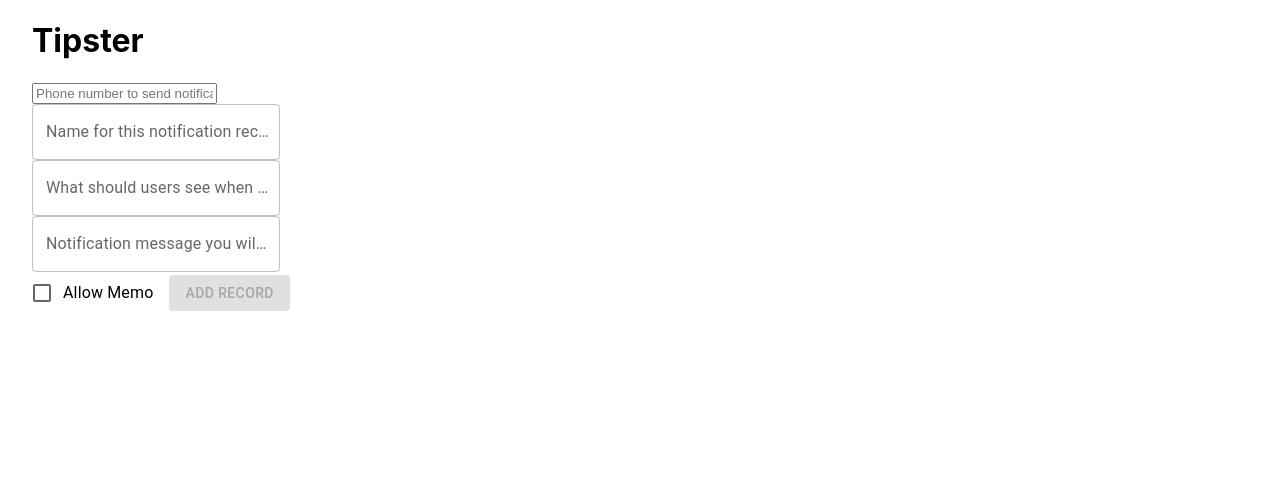
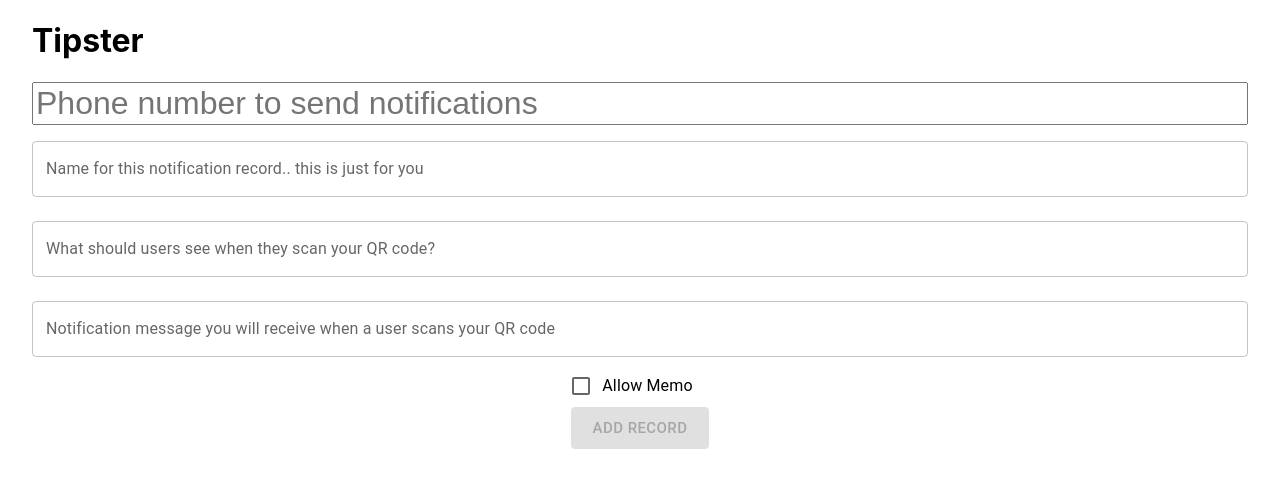
Before and after one commit to motherbrainn/noti-fly, a Next.js app in the folder client/: page / in a window 1280 px wide. Shown: the top 488 px of the page. Built offline with nearby package versions, Linux system fonts and the light colour scheme; no server answers.

Commit message:
center form elements

```diff
--- a/client/components/Form.tsx
+++ b/client/components/Form.tsx
@@ -192,11 +192,14 @@
         value={phoneNumberInput}
         onChange={phoneNumberChangeHandler}
         country="US"
+        className="phone-input"
       />
       <Collapse in={validations.invalidPhoneNumber}>
         {invalidPhoneNumber}
       </Collapse>
       <TextField
+        fullWidth
+        margin="normal"
         id="qr-code-name"
         label="Name for this notification record.. this is just for you"
         value={notificationNameInput}
@@ -204,6 +207,9 @@
       />
       <Collapse in={validations.invalidName}>{invalidName}</Collapse>
       <TextField
+        fullWidth
+        multiline
+        margin="normal"
         id="qr-code-prompt"
         label="What should users see when they scan your QR code?"
         value={qrCodePromptInput}
@@ -211,6 +217,9 @@
       />
       <Collapse in={validations.invalidPrompt}>{invalidPrompt}</Collapse>
       <TextField
+        fullWidth
+        multiline
+        margin="normal"
         id="qr-code-notification-content"
         label="Notification message you will receive when a user scans your QR code"
         value={qrCodeNotificationInput}
@@ -219,8 +228,9 @@
       <Collapse in={validations.invalidNotification}>
         {invalidNotification}
       </Collapse>
-
+      <div style={{ width: "fit-content", margin: "auto" }}>
         <FormControlLabel
+          style={{ alignSelf: "start" }}
           control={
             <Checkbox
               checked={allowMemoInput}
@@ -230,7 +240,10 @@
           }
           label="Allow Memo"
         />
+      </div>
+      <div style={{ width: "fit-content", margin: "auto" }}>
         <Button
+          size="large"
           disabled={!allowSumbit}
           variant="contained"
           onClick={submitHandler}
@@ -238,6 +251,7 @@
           add record
         </Button>
       </div>
+    </div>
   );
 };
 
--- a/client/styles/globals.css
+++ b/client/styles/globals.css
@@ -15,6 +15,11 @@
   box-sizing: border-box;
 }
 
+.phone-input {
+  font-size: 200%;
+  width: 100%;
+}
+
 @media print {
   .hide-when-printing {
     display: none !important;
```
Lines whose indentation alone changed are shown as unchanged.
